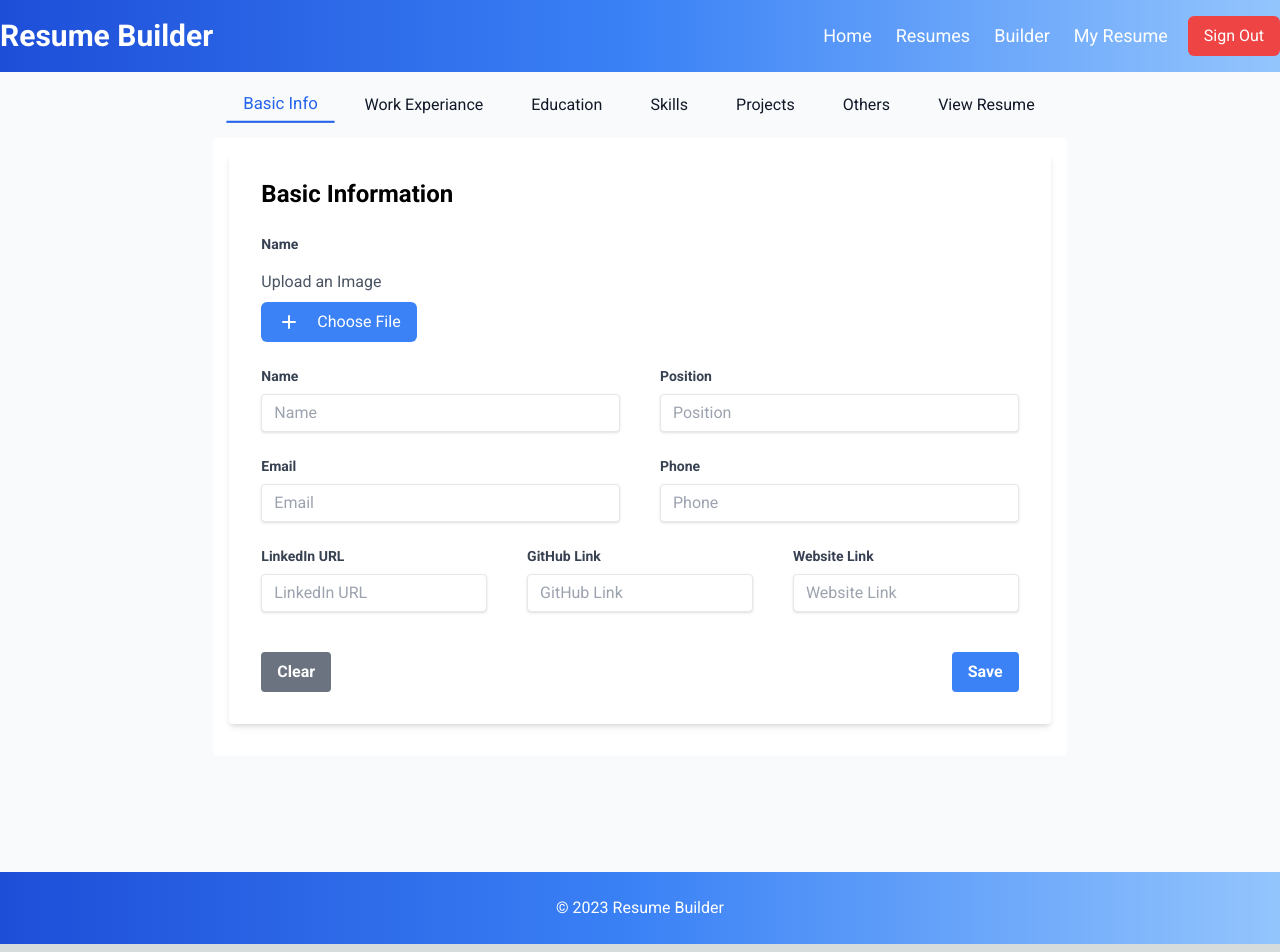
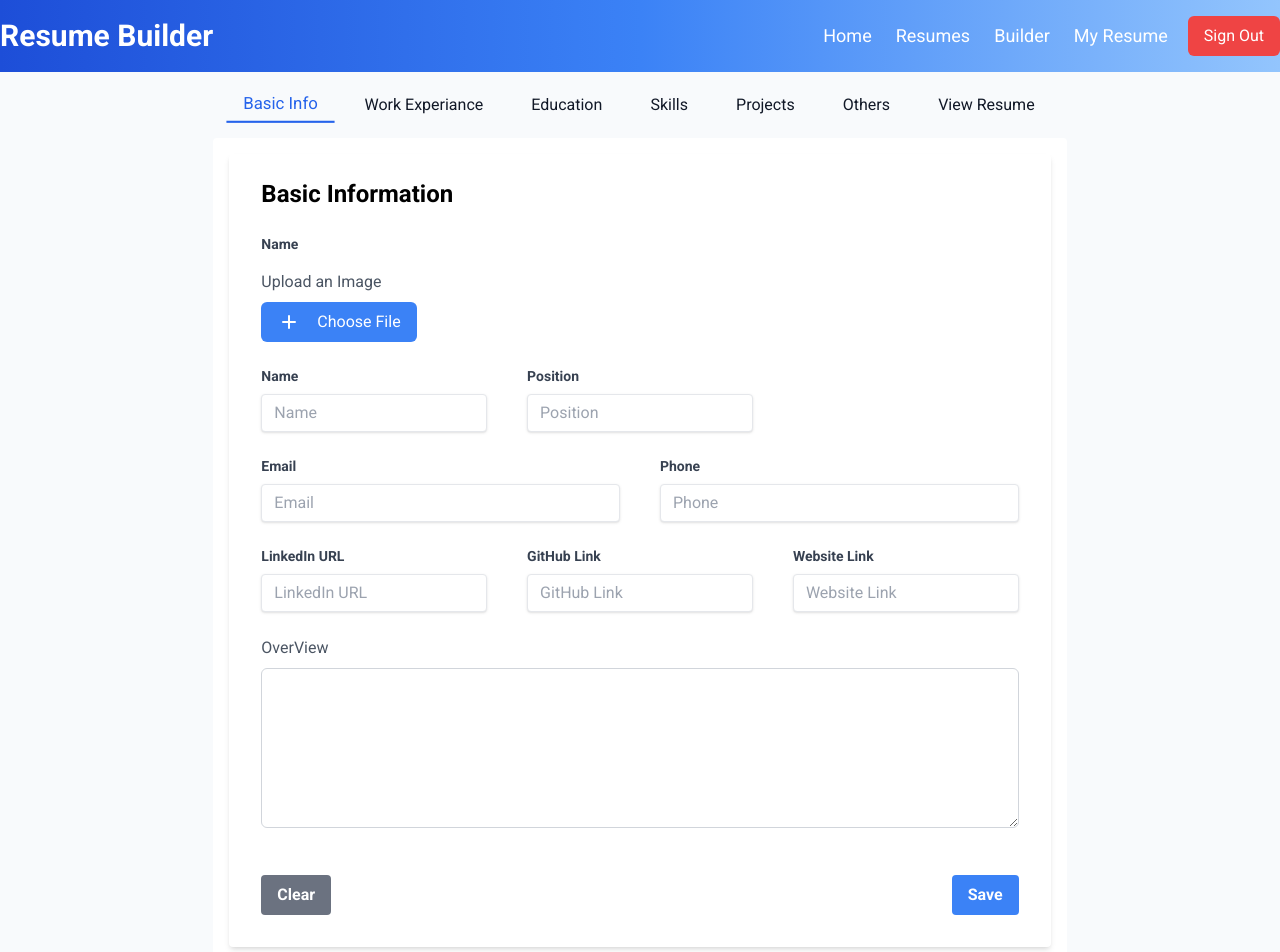
Before and after one commit to gostgmaer/next-resume-builder, a Next.js app: page /resume-builder in a window 1280 px wide. Shown: the top 952 px of the page. Built offline with nearby package versions, Linux system fonts and the light colour scheme; no server answers; sample sign-in values are in the browser's storage.

Commit message:
updated code

```diff
--- a/src/components/Builder/Form/BasicInfo.js
+++ b/src/components/Builder/Form/BasicInfo.js
@@ -31,7 +31,8 @@ const BasicInfo = () => {
     phone: "",
     linkedin: "",
     github: "",
-    website: ""
+    website: "",
+    overview:""
   });
   const [imagePreview, setImagePreview] = useState(null);
 
@@ -148,6 +149,9 @@ const BasicInfo = () => {
                 onChange={handleChange}
               />
             </div>
+            <div className="w-full">
+
+            </div>
           </div>
           <div className="contact flex item-center gap-10">
             <div className="mb-6 w-full">
@@ -239,6 +243,23 @@ const BasicInfo = () => {
               />
             </div>
           </div>
+          <div className="social-media flex item center gap-10">
+                  <div className="mb-6 w-full">
+                    <label
+                      className="block mb-2 text-gray-600"
+                      htmlFor="overview"
+                    >
+                      OverView
+                    </label>
+                    <textarea
+                      className="w-full p-2 border border-gray-300 rounded-md focus:outline-none h-40 focus:ring focus:ring-blue-200"
+                      id="overview"
+                      name="overview"
+                      value={formData.overview}
+                      onChange={handleChange}
+                    ></textarea>
+                  </div>
+                </div>
         </div>
         <div className="flex items-center justify-between">
           <button
@@ -252,7 +273,8 @@ const BasicInfo = () => {
                 phone: "",
                 linkedin: "",
                 github: "",
-                website: ""
+                website: "",
+                overview:""
               })
             }
           >
--- a/src/components/Builder/Form/experiances/Experiances.js
+++ b/src/components/Builder/Form/experiances/Experiances.js
@@ -130,7 +130,7 @@ const Experiances = () => {
     console.log(res);
     if (res.experiances) {
       setWorkExperiences(res.experiances);
-      setActiveTab(res.last_step)
+
     }
   };
 
--- a/src/components/header/Header.js
+++ b/src/components/header/Header.js
@@ -5,12 +5,32 @@ import { firebase_app } from "@/config/firebase";
 // @ts-ignore
 import { signOut, getAuth } from "firebase/auth";
 import { useAuthContext } from "@/context/authContext";
+import { useGlobalAppContext } from "@/context/context";
+import { useRouter } from "next/navigation";
 
 const auth = getAuth(firebase_app);
 
 function Header() {
-  // @ts-ignore
+
+  const {
+    fetchResumedata,
+    currentData,
+    updateResumeRecord,
+    activeTab,
+    setActiveTab,
+    id,
+    setId,
+  } = useGlobalAppContext();
+   // @ts-ignore
   const { user } = useAuthContext();
+  const router = useRouter();
+
+  const handleNewResume = () => {
+    setId(undefined);
+    router.push("/resume-builder");
+  };
+
+
 
   const handleSignOut = async () => {
     try {
@@ -31,14 +51,12 @@ function Header() {
             <li className="text-lg"> <Link href={"/resume"} className="text-lg">
                 Resumes
               </Link></li>
-            <li className="text-lg">
-              <Link href={"/resume-builder"} className="text-lg">
-                Builder
-              </Link>
+            <li className="text-lg cursor-pointer" onClick={handleNewResume}> Builder
+
             </li>
-            <Link href={"/resume-list"} className="text-lg">
+           <li> <Link href={"/resume-list"} className="text-lg">
               My Resume
-            </Link>
+            </Link></li>
           </ul>
           {user && (
             <button
```
